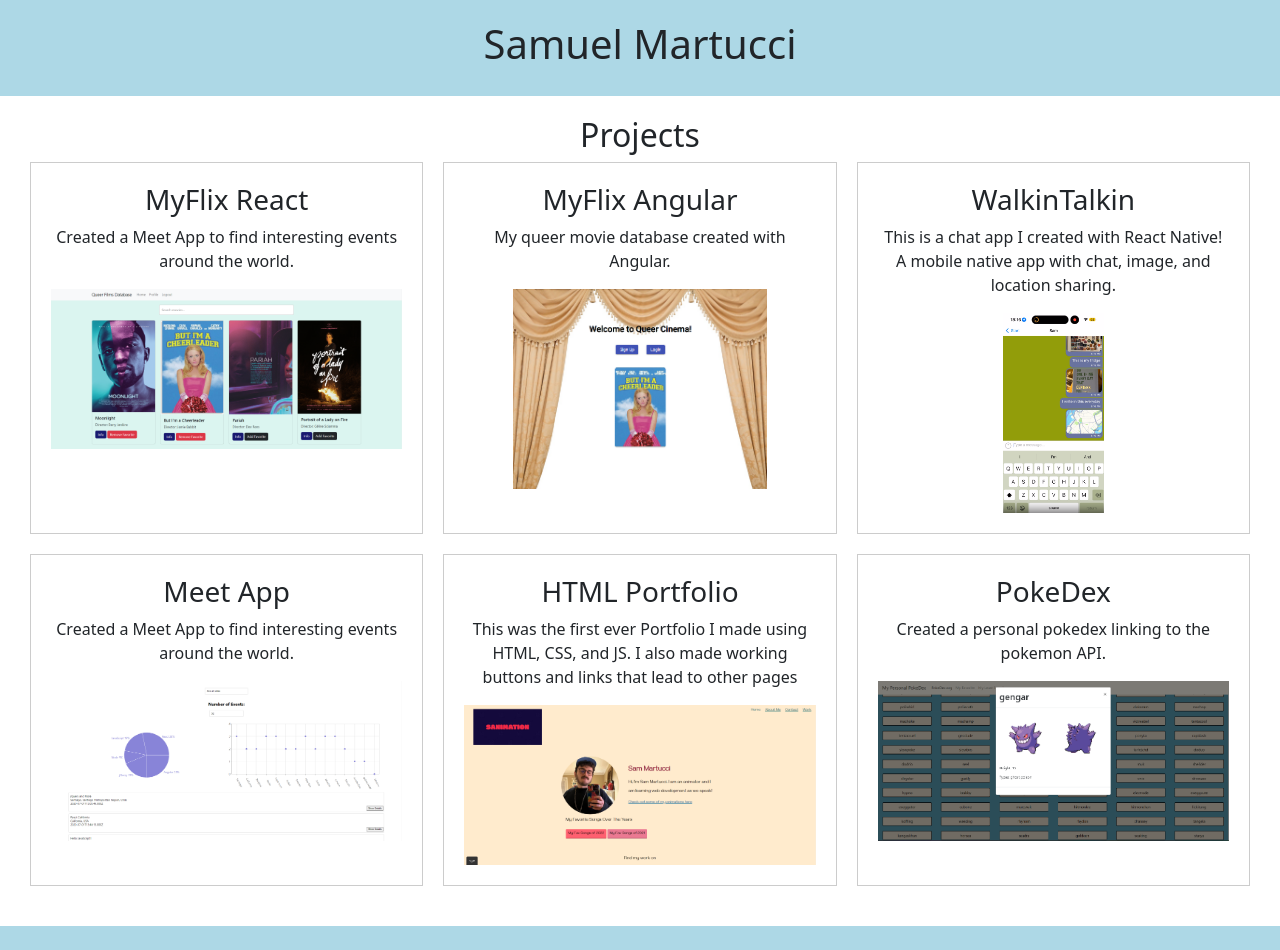
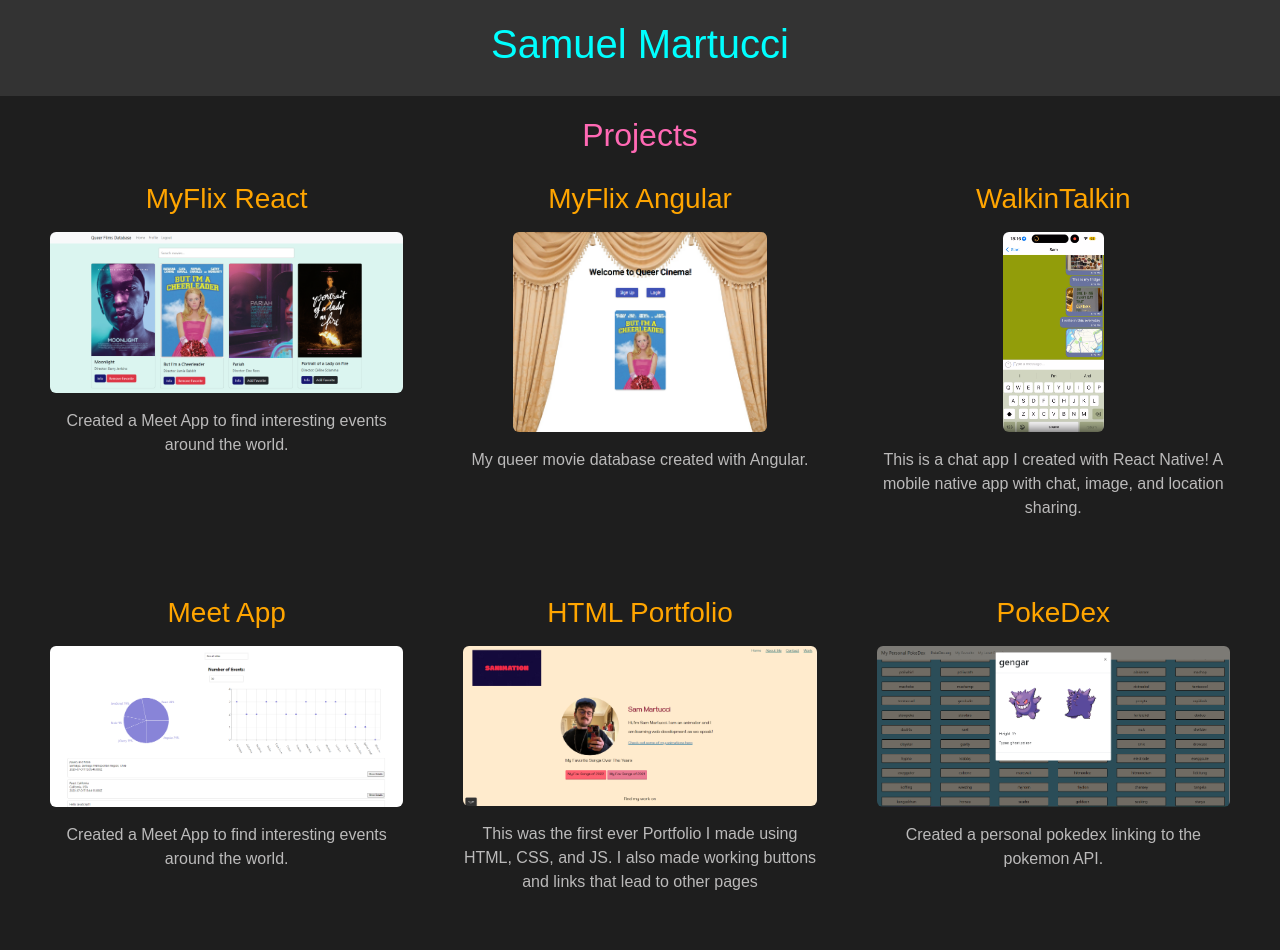
Before and after one commit to sanimations/CRA-Portfolio, a React (Create React App) app: page / in a window 1280 px wide. Shown: the top 950 px of the page. Built offline with nearby package versions, Linux system fonts and the light colour scheme.

Commit message:
Updated the color palette and added more detail to Other Works section

```diff
--- a/src/App.css
+++ b/src/App.css
@@ -1,25 +1,17 @@
-/* App.css */
-body {
+.App {
   margin: 0;
   font-family: Arial, sans-serif;
-  background-color: white; /* Background color for the entire page */
-}
-
-.App {
+  background-color: #1e1e1e; /* Dark background color for the entire page */
+  color: #ffffff; /* White text color */
   text-align: center;
 }
 
 header {
-  background-color: lightblue; /* Background color for header */
+  background-color: #333333; /* Dark gray background color for header */
   padding: 20px;
 }
 
-h1 {
-  margin: 0;
-}
-
 main {
-  background-color: white; /* Background color for main content */
   padding: 20px;
 }
 
@@ -36,7 +28,7 @@ main {
 
 .project {
   flex: 0 1 calc(33.333% - 20px); /* Each project takes up 1/3 of the container minus the gap */
-  border: 1px solid #ccc;
+
   padding: 20px;
 }
 
@@ -46,11 +38,17 @@ main {
 }
 
 #other-work {
-  background-color: lightblue; /* Background color for other work section */
   padding: 20px;
 }
 
 footer {
-  background-color: lightblue; /* Background color for footer */
   padding: 20px;
 }
+
+/* h3{
+  color: #00FFFF;
+} */
+
+p{
+  color: #bbbaba;
+}
--- a/src/App.jsx
+++ b/src/App.jsx
@@ -1,4 +1,5 @@
 import React from "react";
+import { Image } from "react-bootstrap";
 import "./App.css";
 
 function App() {
@@ -6,116 +7,134 @@ function App() {
     <div className="App">
       {/* Header */}
       <header>
-        <h1>Samuel Martucci</h1>
+        <h1 style={{ color: '#00FFFF'}} >Samuel Martucci</h1>
       </header>
 
       {/* Main Content */}
       <main>
         <section id="projects">
-          <h2>Projects</h2>
+          <h2 style={{ color: '#FF69B4'}}>Projects</h2>
 
           <div className="projects-container">
 
             <div className="project">
-              <h3>MyFlix React</h3>
-              <p>
-                Created a Meet App to find interesting events around the world.
-              </p>
+              <h3 style={{ color: '#FFA500'}}>MyFlix React</h3>
+              <p></p>
               <a
                 href="https://github.com/sanimations/myFlix-client"
                 target="_blank"
                 rel="noopener noreferrer"
               >
-                <img
+                <Image
                   src={require("./assets/myFlix-React.png")}
                   alt="Movie Database React"
+                  rounded
                 />
               </a>
+              <p></p>
+              <p>
+                Created a Meet App to find interesting events around the world.
+              </p>
             </div>
 
             <div className="project">
-              <h3>MyFlix Angular</h3>
-              <p>
-                My queer movie database created with Angular.
-              </p>
+              <h3 style={{ color: '#FFA500'}}>MyFlix Angular</h3>
+              <p></p>
               <a
                 href="https://github.com/sanimations/myFlixAngularClient"
                 target="_blank"
                 rel="noopener noreferrer"
               >
-                <img
+                <Image
                   src={require("./assets/myFlix-Angular.png")}
                   alt="Movie Database Angular"
+                  rounded
                 />
               </a>
+              <p></p>
+              <p>
+                My queer movie database created with Angular.
+              </p>
             </div>
 
             <div className="project">
-              <h3>WalkinTalkin</h3>
-              <p>
-                This is a chat app I created with React Native!  A mobile native app with chat, image, and location sharing.
-              </p>
+              <h3 style={{ color: '#FFA500'}}>WalkinTalkin</h3>
+              <p></p>
               <a
                 href="https://github.com/sanimations/WalkinTalkin"
                 target="_blank"
                 rel="noopener noreferrer"
               >
-                <img
+                <Image
                   src={require("./assets/chatApp-reactNative.png")}
                   alt="Chat app"
+                  rounded
                 />
               </a>
+              <p></p>
+              <p>
+                This is a chat app I created with React Native!  A mobile native app with chat, image, and location sharing.
+              </p>
             </div>
 
             <div className="project">
-              <h3>Meet App</h3>
-              <p>
-                Created a Meet App to find interesting events around the world.
-              </p>
+              <h3 style={{ color: '#FFA500'}} >Meet App</h3>
+              <p></p>
               <a
                 href="https://sanimations.github.io/meet/"
                 target="_blank"
                 rel="noopener noreferrer"
               >
-                <img
+                <Image
                   src={require("./assets/MeetApp-js.png")}
                   alt="Meet App"
+                  rounded
                 />
               </a>
+              <p></p>
+              <p>
+                Created a Meet App to find interesting events around the world.
+              </p>
             </div>
 
             <div className="project">
-              <h3>HTML Portfolio</h3>
+              <h3 style={{ color: '#FFA500'}} >HTML Portfolio</h3>
+              <p></p>
+              <a
+                href="https://sanimations.github.io/portfolio-website/index.html"
+                target="_blank"
+                rel="noopener noreferrer"
+              >
+                <Image
+                  src={require("./assets/portfolio-html.png")}
+                  alt="Portfolio HTML"
+                  rounded
+                />
+              </a>
+              <p></p>
               <p>
                 This was the first ever Portfolio I made using HTML, CSS, and
                 JS. I also made working buttons and links that lead to other
                 pages
               </p>
-              <a
-                href="https://sanimations.github.io/portfolio-website/index.html"
-                target="_blank"
-                rel="noopener noreferrer"
-              >
-                <img
-                  src={require("./assets/portfolio-html.png")}
-                  alt="Portfolio HTML"
-                />
-              </a>
             </div>
 
             <div className="project">
-              <h3>PokeDex</h3>
-              <p>Created a personal pokedex linking to the pokemon API.</p>
+              <h3 style={{ color: '#FFA500'}}>PokeDex</h3>
+              <p></p>
               <a
                 href="https://sanimations.github.io/pokedex-js/"
                 target="_blank"
                 rel="noopener noreferrer"
               >
-                <img
+                <Image
                   src={require("./assets/pokedex-js.png")}
                   alt="PokeDex Website"
+                  rounded
                 />
               </a>
+              <p></p>
+              <p>Created a personal pokedex linking to the pokemon API.</p>
             </div>
           </div>
         </section>
@@ -123,11 +142,11 @@ function App() {
 
       {/* Other Work Section */}
       <section id="other-work">
-        <h2>Other Work</h2>
+        <h2 style={{ color: '#FF69B4'}} >Other Work</h2>
         <p>
-          Here you can showcase any additional work you've done, such as
-          freelance projects, personal projects, or contributions to open-source
-          projects.
+          I worked as a Freelance Animator for Edgeworx Studios, most notably on the first season of the Hulu Show called "Wild Crime".
+          <br></br>I also worked on a music video for the band NephewCube on Spotify.  Here is the <a href="https://www.youtube.com/watch?v=oIYrEnYwzGk"
+                target="_blank" rel="noopener noreferrer">link</a>
         </p>
       </section>
 
```
